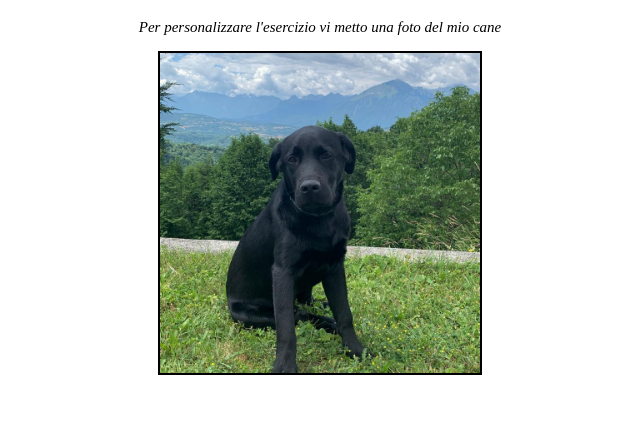
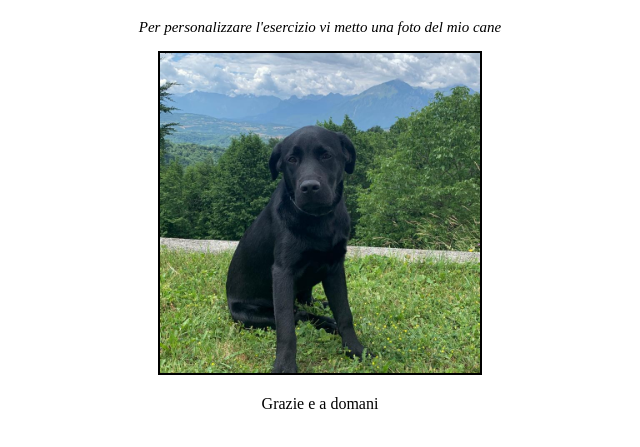
Before and after one commit to marcodedemo/htmlcss-hello, a plain HTML site: page index.html in a window 1280 px wide. Shown: the part 61-508 px from the top of the page, without its empty margins (320-960 px from the left). Drawn offline with Linux system fonts and the light colour scheme; files whose address does not match are found by name.

Commit message:
footer (saluti)

```diff
--- a/CSS/style.css
+++ b/CSS/style.css
@@ -22,3 +22,9 @@
     background-position: center;
 
 }
+
+/* stile footer  */
+footer > p{
+    text-align: center;
+    margin-top: 20px;
+}
--- a/index.html
+++ b/index.html
@@ -24,5 +24,10 @@
 
     </main>
 
+    <!-- ciao e grazie -->
+    <footer>
+        <p> Grazie e a domani</p>
+    </footer>
+
 </body>
 </html>
```
